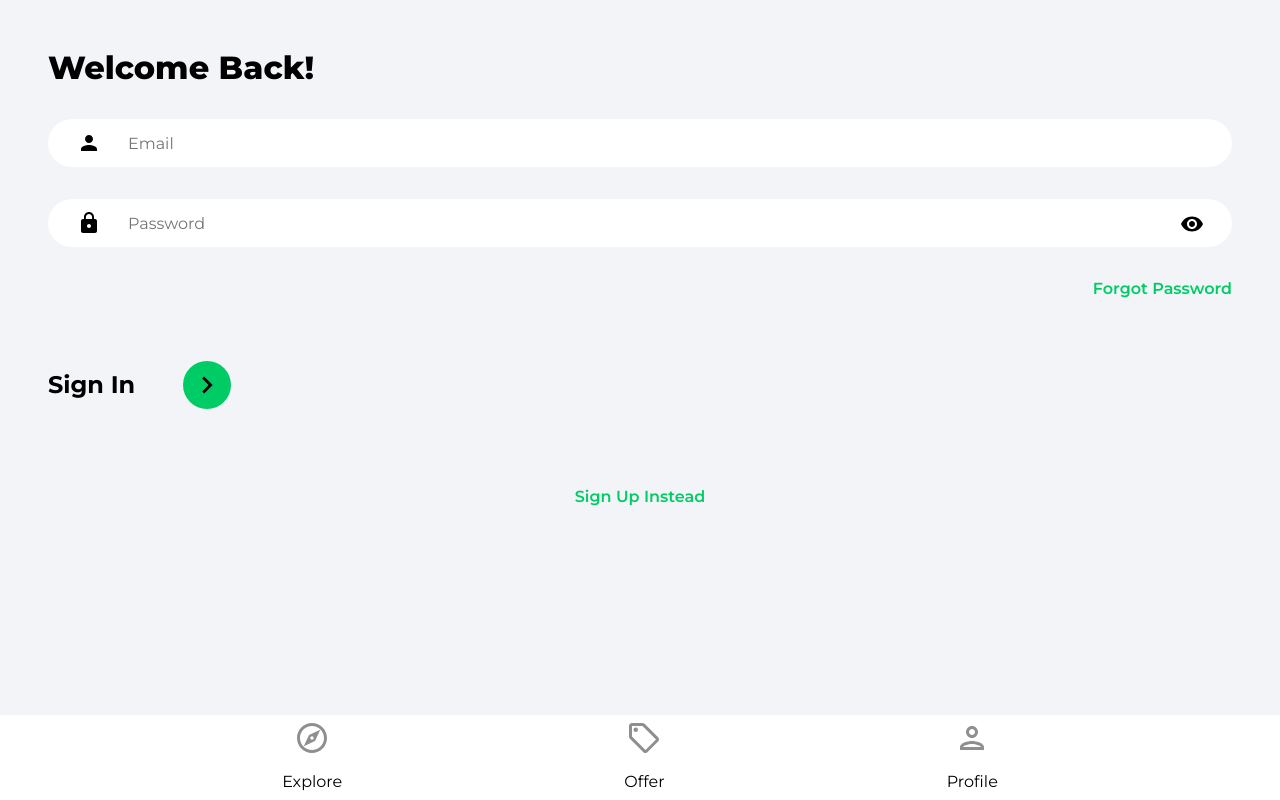
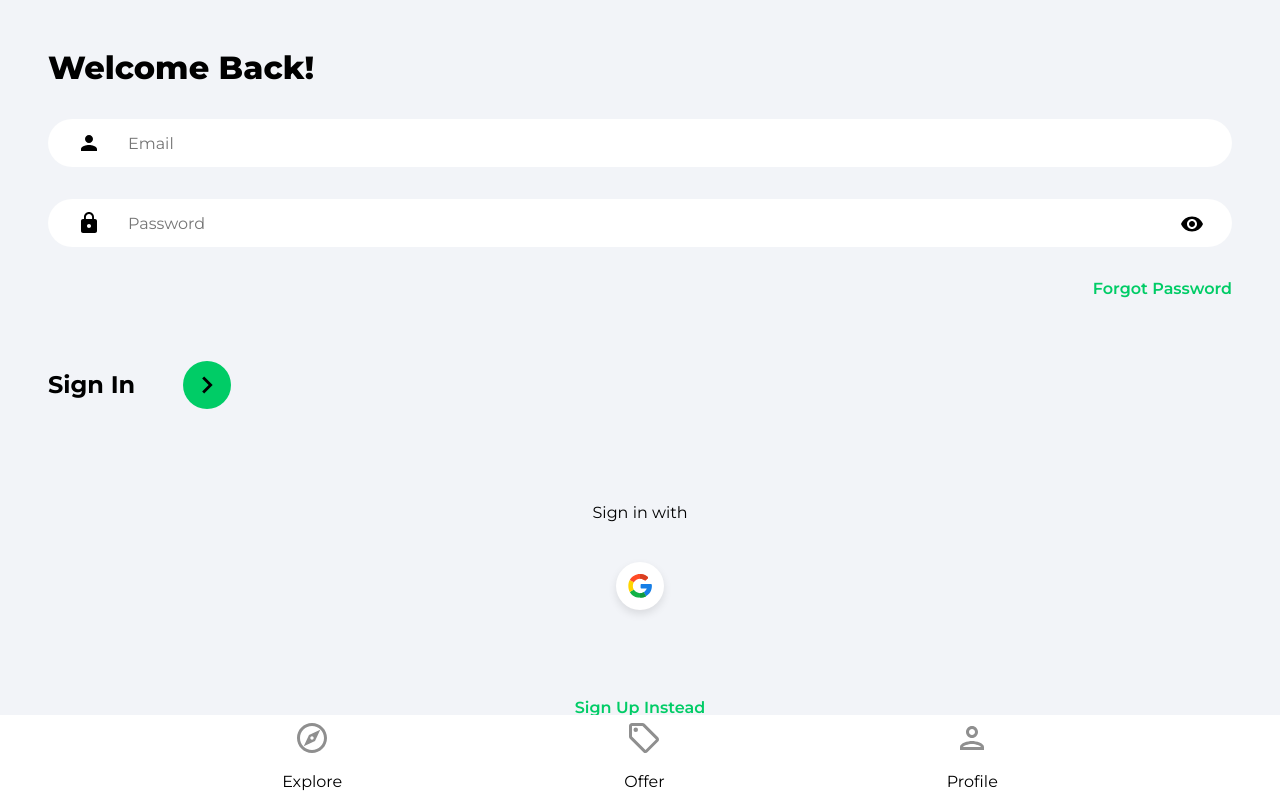
Before and after one commit to AnukulPK/house-marketplace, a React (Create React App) app: page /sign-in in a window 1280 px wide. Built offline with nearby package versions, Linux system fonts and the light colour scheme.

Commit message:
added google oauth

```diff
--- /dev/null
+++ b/src/components/OAuth.jsx
@@ -0,0 +1,49 @@
+import React from "react";
+import { useLocation, useNavigate } from "react-router-dom";
+import { getAuth, signInWithPopup, GoogleAuthProvider } from "firebase/auth";
+import { doc, setDoc, getDoc, serverTimestamp } from "firebase/firestore";
+import { db } from "../firebase.config";
+import { toast } from "react-toastify";
+import googleIcon from "../assets/svg/googleIcon.svg";
+
+const OAuth = () => {
+  const navigate = useNavigate();
+  const location = useLocation();
+
+  const onGoogleClick = async () => {
+    try {
+      const auth = getAuth();
+      const provider = new GoogleAuthProvider();
+      const result = await signInWithPopup(auth, provider);
+      const user = result.user;
+
+      //Check for user in our DB
+      const docRef = doc(db, "users", user.uid);
+      const docSnap = await getDoc(docRef);
+
+      //If user does not exist, create user
+      if (!docSnap.exists()) {
+        await setDoc(doc(db, "users", user.uid), {
+          name: user.displayName,
+          email: user.email,
+          timestamp: serverTimestamp(),
+        });
+      }
+
+      navigate("/");
+    } catch (error) {
+      toast.error("Could not autherize with Google");
+    }
+  };
+
+  return (
+    <div className="socialLogin">
+      <p>Sign {location.pathname === "/sign-up" ? "up" : "in"} with</p>
+      <button className="socialIconDiv" onClick={onGoogleClick}>
+        <img className="socialIconImg" src={googleIcon} alt="google" />
+      </button>
+    </div>
+  );
+};
+
+export default OAuth;
--- a/src/pages/SignIn.jsx
+++ b/src/pages/SignIn.jsx
@@ -4,6 +4,7 @@
 import { ReactComponent as ArrowRightIcon } from "../assets/svg/keyboardArrowRightIcon.svg";
 import visibilityIcon from "../assets/svg/visibilityIcon.svg";
 import { toast } from "react-toastify";
+import OAuth from "../components/OAuth";
 
 const SignIn = () => {
   const [showPassword, setShowPassword] = useState(false);
@@ -86,7 +87,7 @@
           </div>
         </form>
 
-        {/* Google OAuth */}
+        <OAuth />
         <Link to="/sign-up" className="registerLink">
           Sign Up Instead
         </Link>
--- a/src/pages/SignUp.jsx
+++ b/src/pages/SignUp.jsx
@@ -10,6 +10,7 @@
 import { ReactComponent as ArrowRightIcon } from "../assets/svg/keyboardArrowRightIcon.svg";
 import visibilityIcon from "../assets/svg/visibilityIcon.svg";
 import { toast } from "react-toastify";
+import OAuth from "../components/OAuth";
 
 const SignUp = () => {
   const [showPassword, setShowPassword] = useState(false);
@@ -111,7 +112,7 @@
           </div>
         </form>
 
-        {/* Google OAuth */}
+        <OAuth />
         <Link to="/sign-in" className="registerLink">
           Sign In Instead
         </Link>
```
